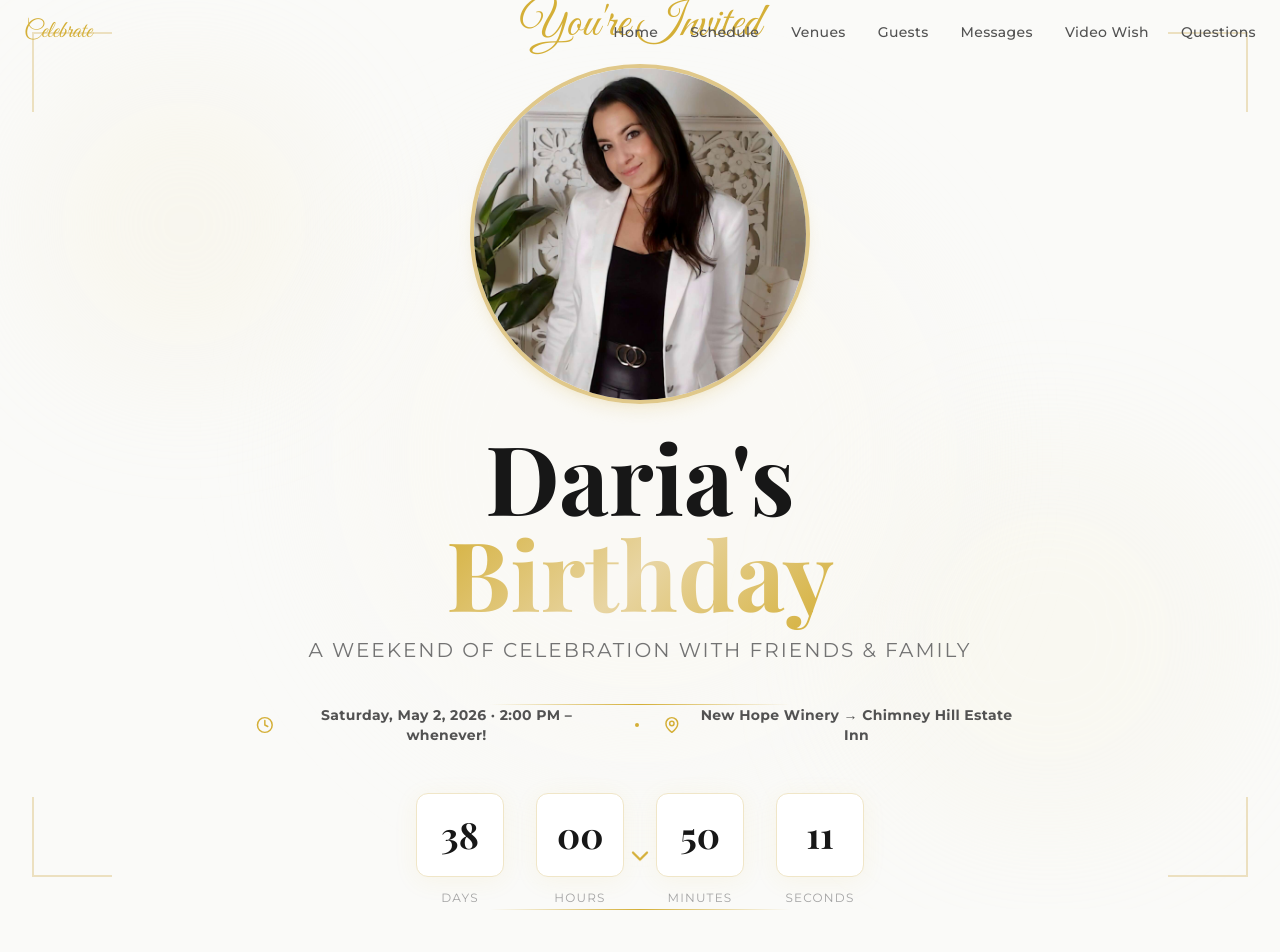
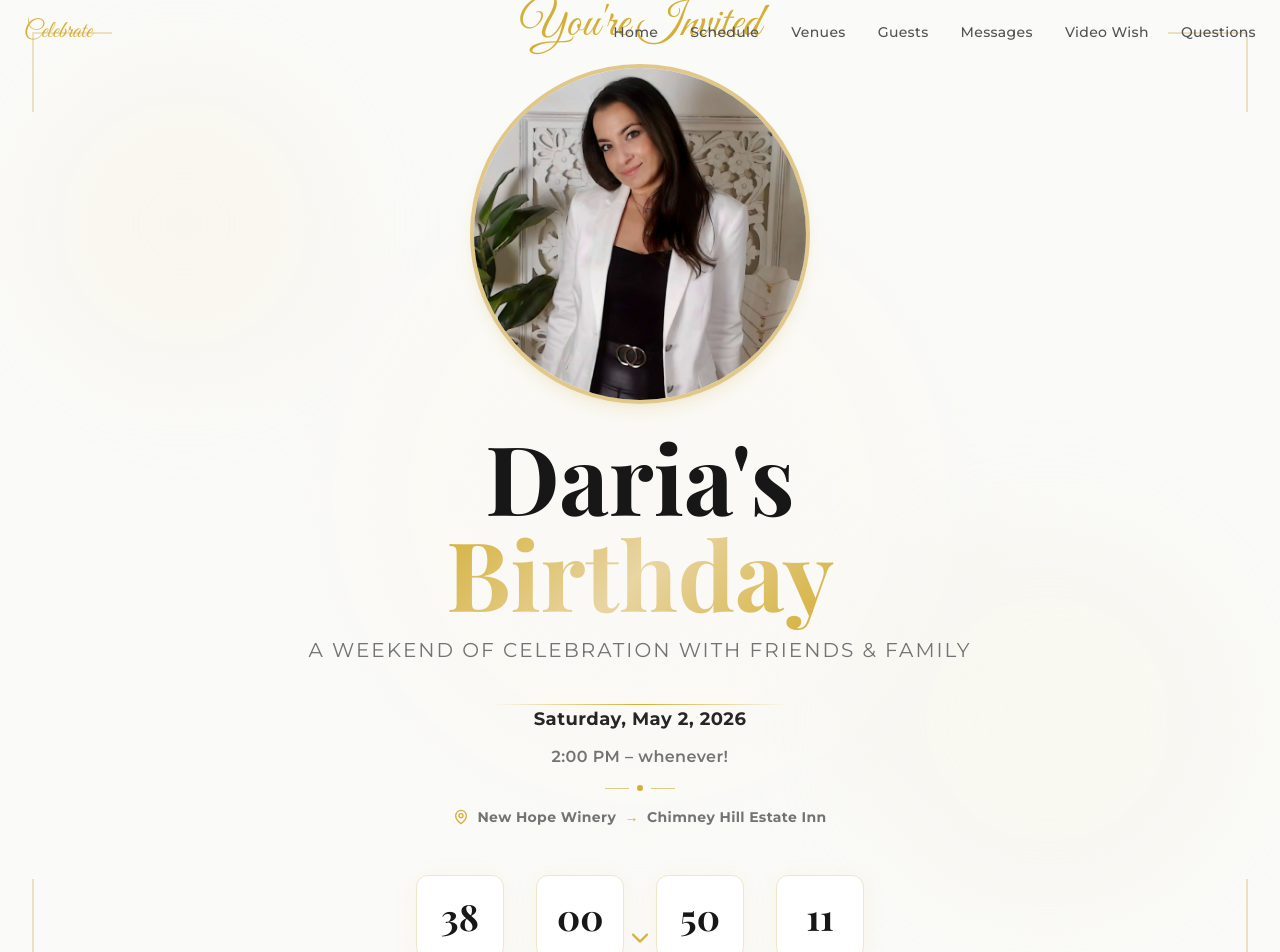
Before and after one commit to kj9109/birthday-party, a Next.js app: page / in a window 1280 px wide. Shown: the top 952 px of the page. Built offline with nearby package versions, Linux system fonts and the light colour scheme; a web font is replaced by a local one.

Commit message:
Stack hero date/time and venue vertically with gold divider flourish

```diff
--- a/src/components/Hero.tsx
+++ b/src/components/Hero.tsx
@@ -131,23 +131,31 @@ export default function Hero() {
 
         {/* Date & venue details */}
         <motion.div
-          className="flex flex-col md:flex-row items-center justify-center gap-6 mb-12 text-neutral-600"
+          className="flex flex-col items-center text-center gap-3 mb-12"
           initial={{ opacity: 0, y: 10 }}
           animate={{ opacity: 1, y: 0 }}
           transition={{ delay: 1.2, duration: 0.6 }}
         >
+          <p className="font-sans text-base md:text-lg font-bold tracking-wide text-neutral-800">
+            {formattedDate}
+          </p>
+          <p className="font-sans text-sm md:text-base font-semibold text-neutral-500 tracking-wide">
+            {PARTY_CONFIG.endTime}
+          </p>
+
+          <div className="flex items-center gap-2 my-1">
+            <div className="w-6 h-[1px] bg-gold-300" />
+            <div className="w-1.5 h-1.5 rounded-full bg-gold-400" />
+            <div className="w-6 h-[1px] bg-gold-300" />
+          </div>
+
           <div className="flex items-center gap-2">
-            <Clock size={18} className="text-gold-400" />
-            <span className="font-sans text-sm font-bold tracking-wide">
-              {formattedDate} &middot; {PARTY_CONFIG.endTime}
-            </span>
-          </div>
-          <div className="hidden md:block w-1 h-1 rounded-full bg-gold-400" />
-          <div className="flex items-center gap-2">
-            <MapPin size={18} className="text-gold-400" />
-            <span className="font-sans text-sm font-bold tracking-wide">
-              {PARTY_CONFIG.venue}
-            </span>
+            <MapPin size={16} className="text-gold-400 flex-shrink-0" />
+            <p className="font-sans text-sm font-bold text-neutral-500 tracking-wide">
+              New Hope Winery{" "}
+              <span className="text-gold-400 mx-1">→</span>
+              {" "}Chimney Hill Estate Inn
+            </p>
           </div>
         </motion.div>
 
```
